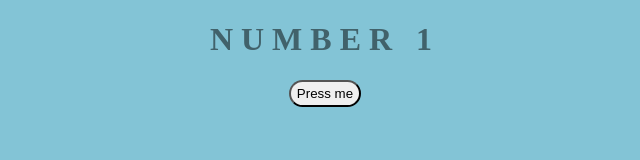
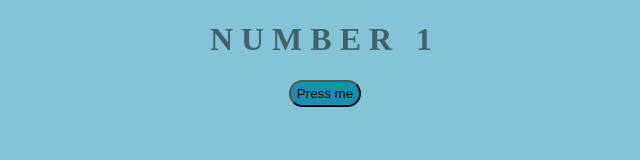
Before and after one commit to noagalic/exercise, a plain HTML site: page index.html in a window 1280 px wide. Shown: the whole page, without its empty margins (315-955 px from the left). Drawn offline with Linux system fonts and the light colour scheme.

Commit message:
color button

```diff
--- a/style.css
+++ b/style.css
@@ -16,4 +16,5 @@ h1 {
 button {
 	border-radius: 18px;
 	height: 2em;
+	background-color: rgba(9, 138, 174, 0.9);
 }
```
